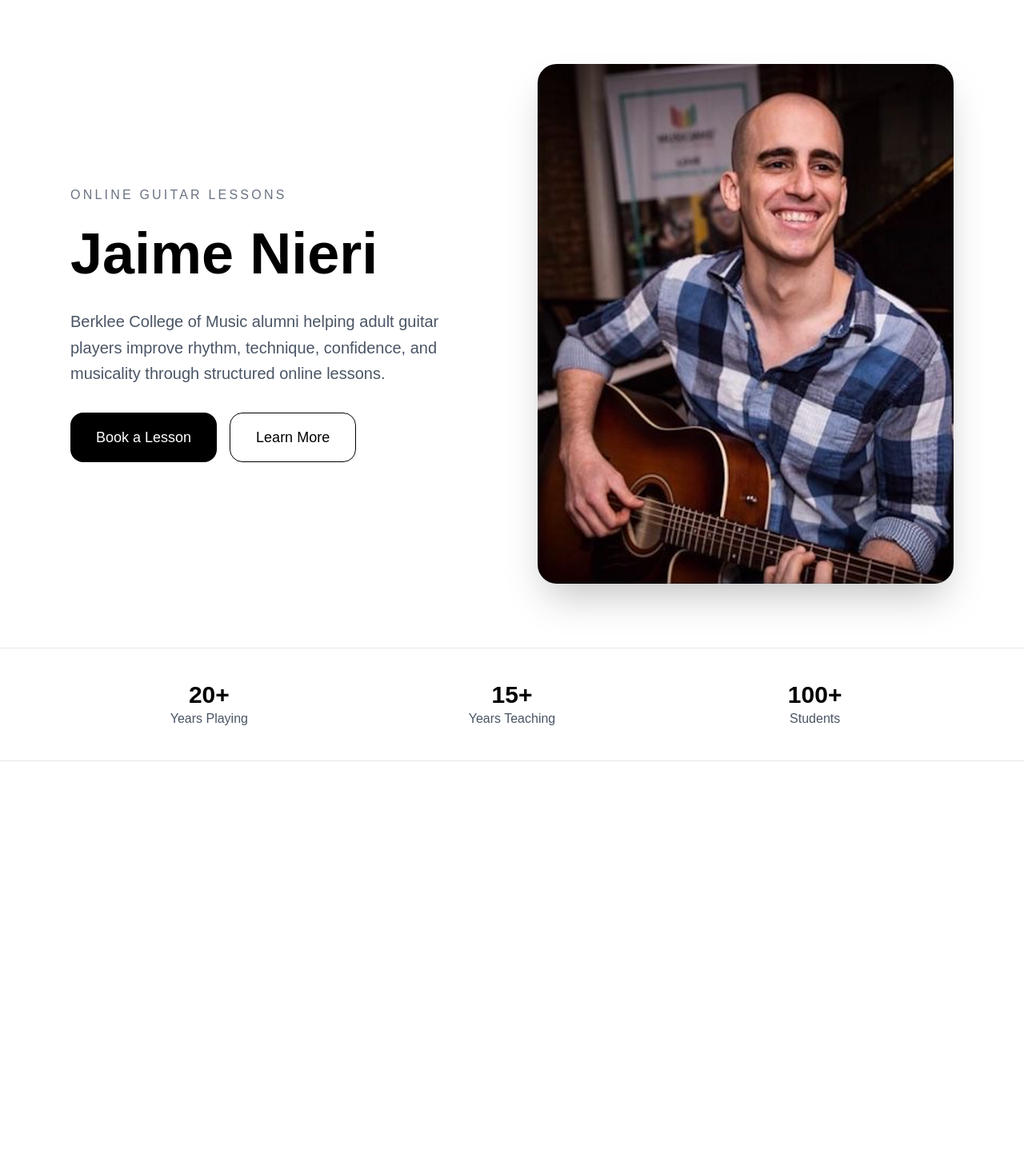
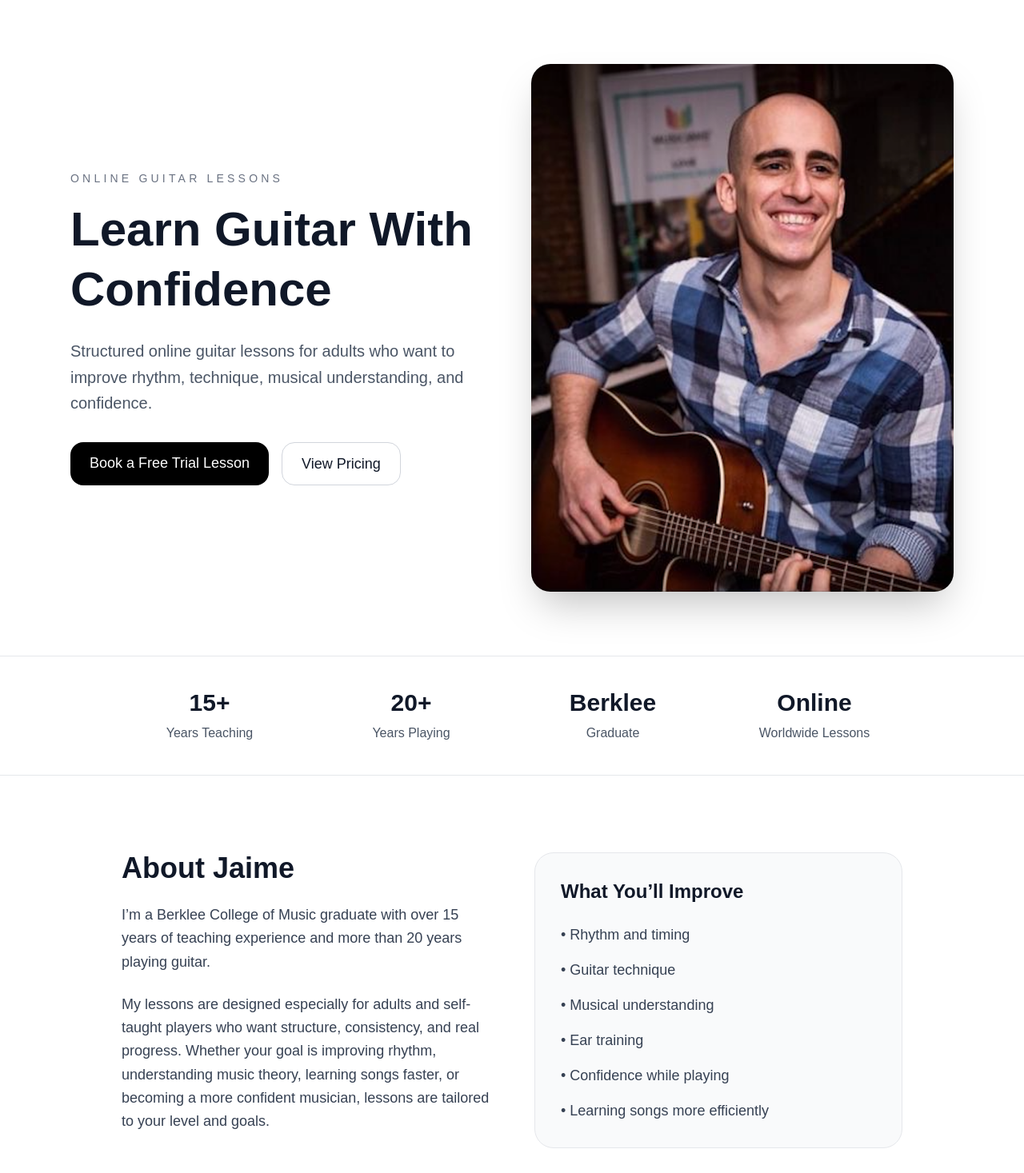
Before and after one commit to jaimenieri-ship-it/jaime-website, a Next.js app: page / in a window 1280 px wide. Shown: the top 1467 px of the page at 80% size. Before the commit the page ends 952 px from the top, so only its background shows below. Built offline with nearby package versions, Linux system fonts and the light colour scheme.

Commit message:
final stable homepage with photo

```diff
--- a/app/page.js
+++ b/app/page.js
@@ -1,39 +1,42 @@
-export default function Home() {
+export default function JaimeNieriWebsite() {
   return (
-    <main className="min-h-screen bg-white text-black">
+    <div className="min-h-screen bg-white text-gray-900">
+      {/* Hero Section */}
+      <section className="px-6 py-20 max-w-6xl mx-auto">
+        <div className="grid md:grid-cols-2 gap-12 items-center">
 
-      {/* Hero Section */}
-      <section className="max-w-6xl mx-auto px-6 py-20">
-        <div className="grid md:grid-cols-2 gap-16 items-center">
-
-          {/* Left Side */}
           <div>
-            <p className="uppercase tracking-[0.2em] text-gray-500 mb-4">
+            <p className="uppercase tracking-[0.3em] text-sm text-gray-500 mb-4">
               Online Guitar Lessons
             </p>
 
-            <h1 className="text-5xl md:text-7xl font-bold leading-tight mb-6">
-              Jaime Nieri
+            <h1 className="text-5xl md:text-6xl font-bold leading-tight mb-6">
+              Learn Guitar With Confidence
             </h1>
 
             <p className="text-xl text-gray-600 mb-8 leading-relaxed">
-              Berklee College of Music alumni helping adult guitar players
-              improve rhythm, technique, confidence, and musicality through
-              structured online lessons.
+              Structured online guitar lessons for adults who want to improve
+              rhythm, technique, musical understanding, and confidence.
             </p>
 
-            <div className="flex gap-4">
-              <button className="bg-black text-white px-8 py-4 rounded-2xl text-lg hover:opacity-80 transition">
-                Book a Lesson
-              </button>
+            <div className="flex flex-wrap gap-4">
+              <a
+                href="#contact"
+                className="bg-black text-white px-6 py-3 rounded-2xl text-lg hover:opacity-90 transition"
+              >
+                Book a Free Trial Lesson
+              </a>
 
-              <button className="border border-black px-8 py-4 rounded-2xl text-lg hover:bg-black hover:text-white transition">
-                Learn More
-              </button>
+              <a
+                href="#pricing"
+                className="border border-gray-300 px-6 py-3 rounded-2xl text-lg hover:bg-gray-100 transition"
+              >
+                View Pricing
+              </a>
             </div>
           </div>
 
-          {/* Right Side - Photo */}
+          {/* PHOTO (CORRECTA) */}
           <div>
             <div className="aspect-[4/5] rounded-3xl overflow-hidden shadow-2xl">
               <img
@@ -49,26 +52,178 @@ export default function Home() {
 
       {/* Stats */}
       <section className="border-y border-gray-200 py-10">
-        <div className="max-w-6xl mx-auto px-6 grid grid-cols-3 text-center gap-8">
+        <div className="max-w-5xl mx-auto px-6 grid grid-cols-2 md:grid-cols-4 gap-8 text-center">
+
+          <div>
+            <h3 className="text-3xl font-bold">15+</h3>
+            <p className="text-gray-600 mt-2">Years Teaching</p>
+          </div>
 
           <div>
             <h3 className="text-3xl font-bold">20+</h3>
-            <p className="text-gray-600">Years Playing</p>
+            <p className="text-gray-600 mt-2">Years Playing</p>
           </div>
 
           <div>
-            <h3 className="text-3xl font-bold">15+</h3>
-            <p className="text-gray-600">Years Teaching</p>
+            <h3 className="text-3xl font-bold">Berklee</h3>
+            <p className="text-gray-600 mt-2">Graduate</p>
           </div>
 
           <div>
-            <h3 className="text-3xl font-bold">100+</h3>
-            <p className="text-gray-600">Students</p>
+            <h3 className="text-3xl font-bold">Online</h3>
+            <p className="text-gray-600 mt-2">Worldwide Lessons</p>
           </div>
 
         </div>
       </section>
 
-    </main>
+      {/* About */}
+      <section className="max-w-5xl mx-auto px-6 py-24">
+
+        <div className="grid md:grid-cols-2 gap-14 items-start">
+
+          <div>
+            <h2 className="text-4xl font-bold mb-6">About Jaime</h2>
+
+            <p className="text-gray-700 leading-relaxed mb-6 text-lg">
+              I’m a Berklee College of Music graduate with over 15 years of
+              teaching experience and more than 20 years playing guitar.
+            </p>
+
+            <p className="text-gray-700 leading-relaxed text-lg">
+              My lessons are designed especially for adults and self-taught
+              players who want structure, consistency, and real progress.
+              Whether your goal is improving rhythm, understanding music
+              theory, learning songs faster, or becoming a more confident
+              musician, lessons are tailored to your level and goals.
+            </p>
+          </div>
+
+          <div className="bg-gray-50 rounded-3xl p-8 border border-gray-200">
+
+            <h3 className="text-2xl font-semibold mb-6">
+              What You’ll Improve
+            </h3>
+
+            <ul className="space-y-4 text-lg text-gray-700">
+              <li>• Rhythm and timing</li>
+              <li>• Guitar technique</li>
+              <li>• Musical understanding</li>
+              <li>• Ear training</li>
+              <li>• Confidence while playing</li>
+              <li>• Learning songs more efficiently</li>
+            </ul>
+
+          </div>
+
+        </div>
+      </section>
+
+      {/* Testimonials */}
+      <section className="bg-gray-50 py-24 px-6">
+
+        <div className="max-w-6xl mx-auto">
+
+          <div className="text-center mb-14">
+            <h2 className="text-4xl font-bold mb-4">Student Testimonials</h2>
+            <p className="text-gray-600 text-lg">
+              Feedback from adult students and musicians.
+            </p>
+          </div>
+
+          <div className="grid md:grid-cols-3 gap-8">
+
+            <div className="bg-white p-8 rounded-3xl shadow-sm border border-gray-100">
+              <p className="text-gray-700 leading-relaxed mb-6">
+                “Jaime helped me finally understand rhythm and timing.
+                Lessons are structured, motivating, and very practical.”
+              </p>
+              <p className="font-semibold">— Adult Guitar Student</p>
+            </div>
+
+            <div className="bg-white p-8 rounded-3xl shadow-sm border border-gray-100">
+              <p className="text-gray-700 leading-relaxed mb-6">
+                “Very patient and incredibly knowledgeable. I improved more
+                in a few months than I had in years teaching myself.”
+              </p>
+              <p className="font-semibold">— Online Student</p>
+            </div>
+
+            <div className="bg-white p-8 rounded-3xl shadow-sm border border-gray-100">
+              <p className="text-gray-700 leading-relaxed mb-6">
+                “Lessons are focused, encouraging, and adapted to my goals.
+                Highly recommended for adult learners.”
+              </p>
+              <p className="font-semibold">— Intermediate Guitar Player</p>
+            </div>
+
+          </div>
+        </div>
+      </section>
+
+      {/* Pricing */}
+      <section id="pricing" className="max-w-6xl mx-auto px-6 py-24">
+
+        <div className="text-center mb-14">
+          <h2 className="text-4xl font-bold mb-4">Lesson Pricing</h2>
+          <p className="text-gray-600 text-lg">
+            Online lessons tailored to your goals and level.
+          </p>
+        </div>
+
+        <div className="grid md:grid-cols-3 gap-8">
+
+          <div className="border border-gray-200 rounded-3xl p-10 text-center">
+            <h3 className="text-2xl font-semibold mb-4">30 Minutes</h3>
+            <p className="text-5xl font-bold mb-6">$45</p>
+            <p className="text-gray-600">
+              Great for focused weekly practice and busy schedules.
+            </p>
+          </div>
+
+          <div className="border-2 border-black rounded-3xl p-10 text-center shadow-xl">
+            <h3 className="text-2xl font-semibold mb-4">45 Minutes</h3>
+            <p className="text-5xl font-bold mb-6">$60</p>
+            <p className="text-gray-600">
+              The best balance between depth, progress, and consistency.
+            </p>
+          </div>
+
+          <div className="border border-gray-200 rounded-3xl p-10 text-center">
+            <h3 className="text-2xl font-semibold mb-4">60 Minutes</h3>
+            <p className="text-5xl font-bold mb-6">$80</p>
+            <p className="text-gray-600">
+              Ideal for advanced students and in-depth learning.
+            </p>
+          </div>
+
+        </div>
+      </section>
+
+      {/* Contact */}
+      <section id="contact" className="bg-black text-white py-24 px-6">
+
+        <div className="max-w-4xl mx-auto text-center">
+
+          <h2 className="text-4xl font-bold mb-6">
+            Ready to Start Learning?
+          </h2>
+
+          <p className="text-xl text-gray-300 mb-10">
+            Book a free trial lesson and start building confidence,
+            consistency, and musical understanding.
+          </p>
+
+          <a
+            href="mailto:your@email.com"
+            className="bg-white text-black px-8 py-4 rounded-2xl text-lg font-medium"
+          >
+            Email Me
+          </a>
+
+        </div>
+      </section>
+
+    </div>
   );
 }
```
